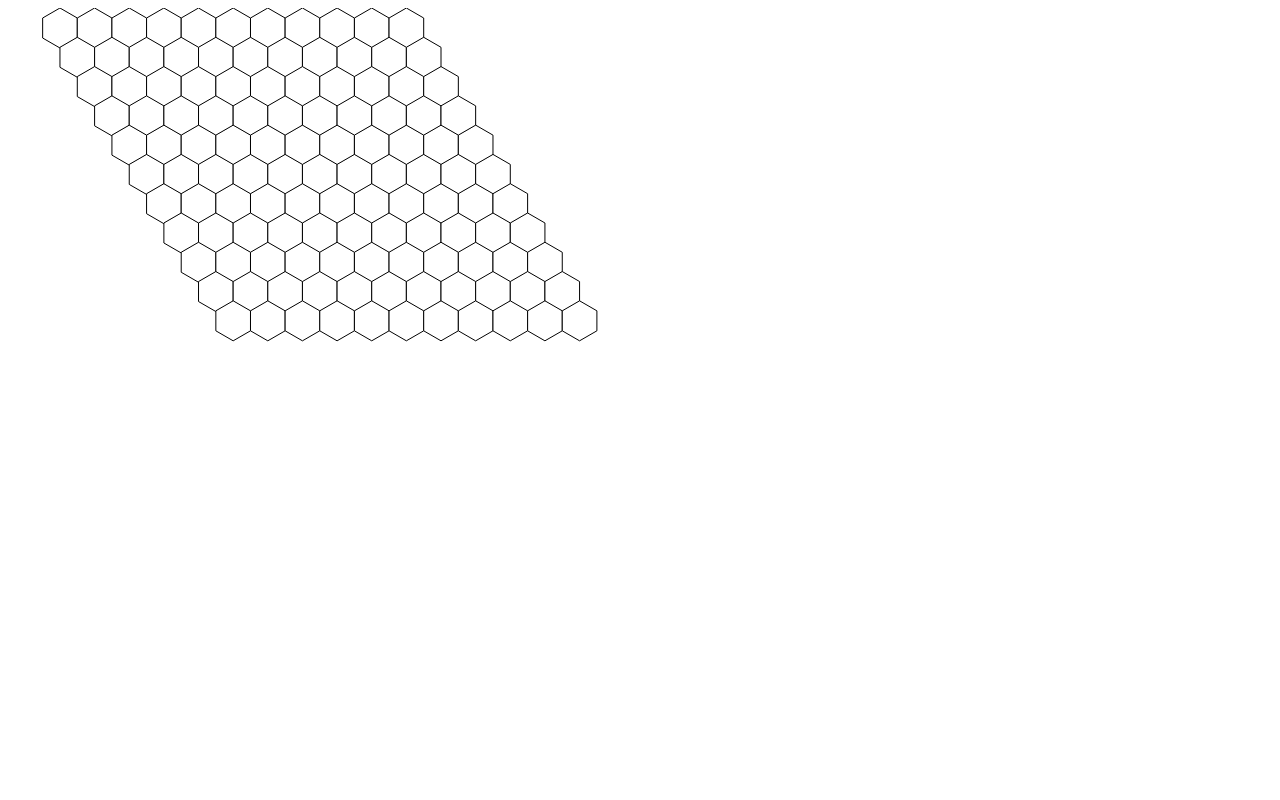
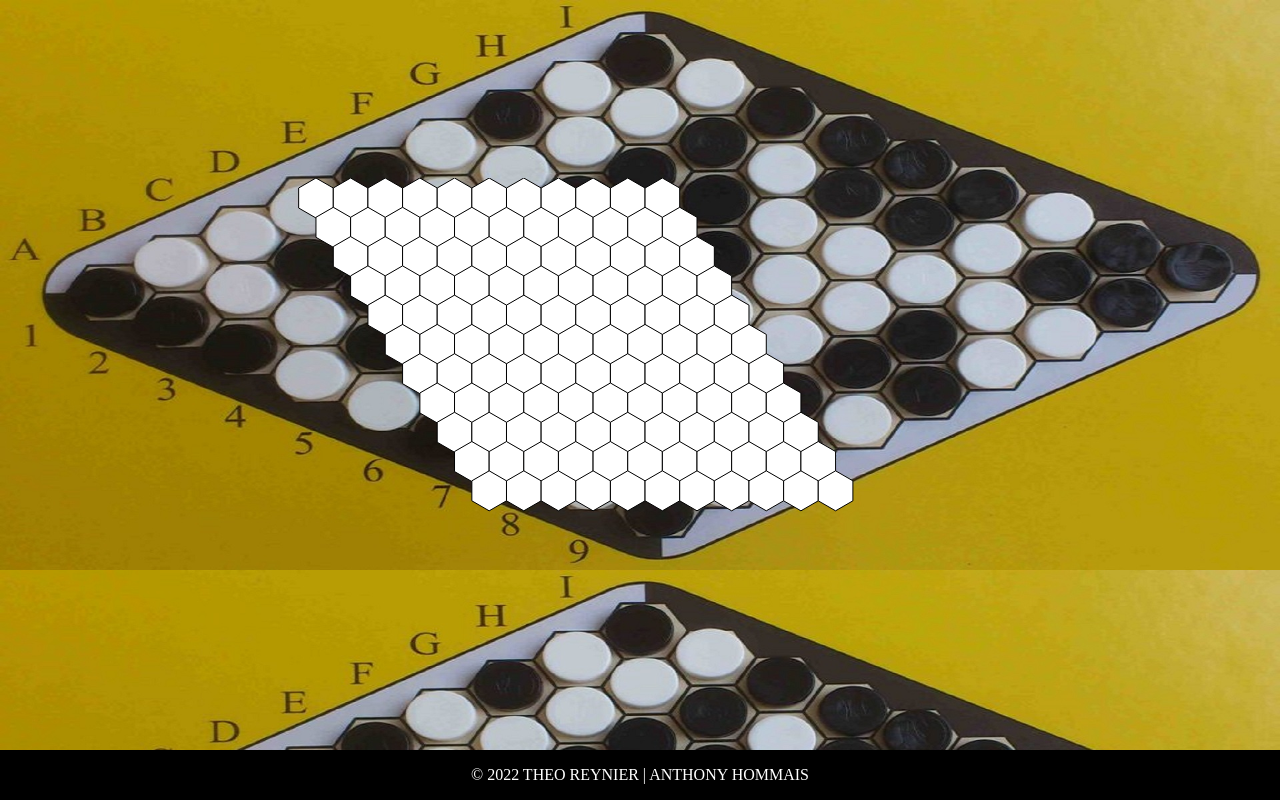
Before and after one commit to RTheoGH/ProjetWeb, a website: page hexagone.html in a window 1280 px wide. Drawn offline with nearby package versions, Linux system fonts and the light colour scheme; files that its build step writes are made by us from their sources; files whose address does not match are found by name.

Commit message:
css du jeu

```diff
--- a/hexagone.html
+++ b/hexagone.html
@@ -5,10 +5,13 @@
     <title>Hex en cours...</title>
     <script src="https://d3js.org/d3.v5.min.js"></script>
     <script src="/fichier/hexagone.js"></script>
+    <link rel="stylesheet" href="/fichier/style.css">
     </head>
+    <body>
 
-    <body>
-        <div id="tablier"></div>
+        <div id="tablier" class="game"></div>
     </body>
-
+    <footer>
+        <p>&copy; 2022 THEO REYNIER | ANTHONY HOMMAIS</p>
+    </footer>
 </html>
--- a/style.css
+++ b/style.css
@@ -3,6 +3,14 @@ body{
   background-image: url(heximage2.jpg);
   background-size: cover;
   text-align: center;
+}
+
+.game{
+  text-align: center;
+  position:absolute;
+  top:50%;
+  left:55%;
+  transform:translate(-50%,-50%);
 }
 
 .principal{
```
